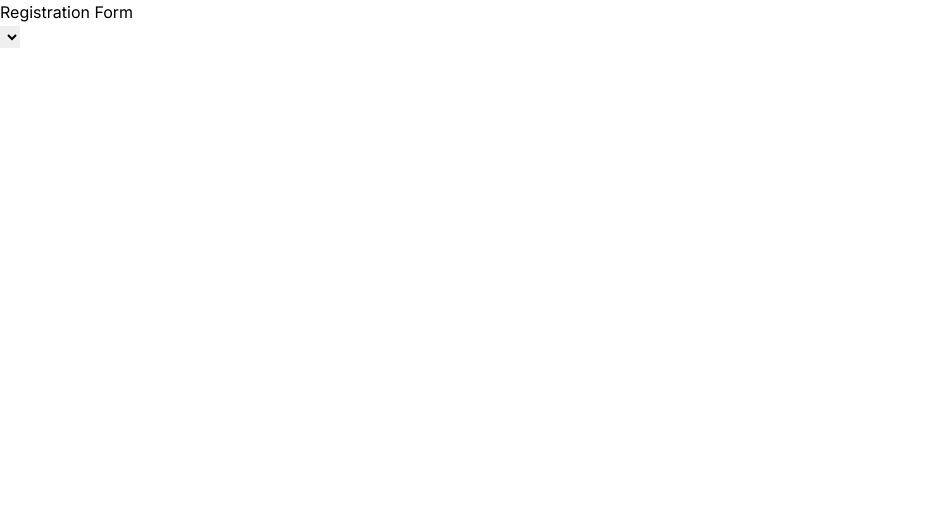
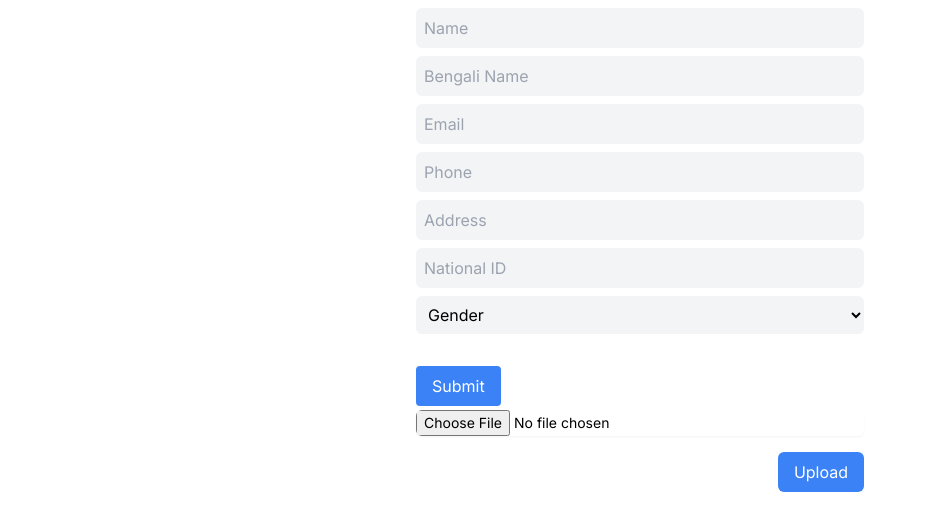
Before and after one commit to zobkazi/MCQChampBD, a Next.js app: page /signup in a window 1280 px wide. Shown: the top 530 px of the page, without its empty margins (0-927 px from the left). Built offline with nearby package versions, Linux system fonts and the light colour scheme.

Commit message:
src/controllers/registration/uploadImg.ts

```diff
--- a/src/app/page.tsx
+++ b/src/app/page.tsx
@@ -1,11 +1,15 @@
-import React from 'react'
+import ImagesUpload from "@/components/forms/registration/ImagesUpload";
+import React from "react";
 
 function Home() {
   return (
     <div>
-      <h1 className="text-3xl font-bold underline m-0 after:text-3xl">Welcome to Job Board</h1>
+      <h1 className="text-3xl font-bold underline m-0 after:text-3xl">
+        Welcome to Job Board
+      </h1>
+      <ImagesUpload />
     </div>
-  )
+  );
 }
 
-export default Home
+export default Home;
--- /dev/null
+++ b/src/components/forms/applyJob/ApplyJob.tsx
@@ -0,0 +1,9 @@
+import React from 'react'
+
+function ApplyJob() {
+  return (
+    <div>ApplyJob</div>
+  )
+}
+
+export default ApplyJob
--- /dev/null
+++ b/src/components/forms/registration/ImagesUpload.tsx
@@ -0,0 +1,73 @@
+"use client";
+import { useState } from "react";
+import axios from "axios";
+
+const ImagesUpload: React.FC = () => {
+  const [file, setFile] = useState<File | null>(null);
+  const [errorMessage, setErrorMessage] = useState<string>("");
+
+  const handleFileChange = (e: React.ChangeEvent<HTMLInputElement>) => {
+    const selectedFile = e.target.files && e.target.files[0];
+    if (selectedFile) {
+      setFile(selectedFile);
+    }
+  };
+
+  const handleSubmit = async (e: React.FormEvent<HTMLFormElement>) => {
+    e.preventDefault();
+
+    if (!file) {
+      setErrorMessage("Please select an image file.");
+      return;
+    }
+
+    const formData = new FormData();
+    formData.append("file", file);
+
+    try {
+      const response = await fetch("http://localhost:4007/auth/upload-img", {
+        method: "POST",
+        body: formData,
+      });
+
+      console.log("Upload successful:", response.status);
+    } catch (error) {
+      console.error("Error uploading image:", error);
+      setErrorMessage("Error uploading image. Please try again.");
+    }
+  };
+
+  return (
+    <div className="container mx-auto px-4">
+      <form
+        onSubmit={handleSubmit}
+        className="max-w-md mx-auto"
+        encType="multipart/form-data"
+      >
+        <div className="mb-4">
+          <input
+            type="file"
+            accept=".jpg, .jpeg"
+            name="file"
+            id="file"
+            onChange={handleFileChange}
+            className="mt-1 focus:ring-indigo-500 focus:border-indigo-500 block w-full shadow-sm sm:text-sm border-gray-300 rounded-md"
+          />
+        </div>
+        <div className="flex justify-end">
+          <button
+            type="submit"
+            className="bg-blue-500 hover:bg-blue-600 text-white py-2 px-4 rounded-md focus:outline-none focus:ring-2 focus:ring-blue-500 focus:ring-offset-2"
+          >
+            Upload
+          </button>
+        </div>
+        {errorMessage && (
+          <p className="text-red-500 mt-2 text-sm">{errorMessage}</p>
+        )}
+      </form>
+    </div>
+  );
+};
+
+export default ImagesUpload;
--- a/src/components/forms/registration/RegistrationForm.tsx
+++ b/src/components/forms/registration/RegistrationForm.tsx
@@ -1,20 +1,198 @@
-'use client';
-import React, { useState } from 'react';
+"use client";
+import { useState } from "react";
+import axios from "axios";
+import ImagesUpload from "./ImagesUpload";
 
+interface FormErrors {
+  name?: string[];
+  bn_name?: string[];
+  email?: string[];
+  phone?: string[];
+  address?: string[];
+  nid?: string[];
+  gender?: string[];
+  file?: string[];
+}
+
+interface FormData {
+  name: string;
+  bn_name: string;
+  email: string;
+  phone: string;
+  address: string;
+  nid: string;
+  gender: string;
+}
 
 const RegistrationForm: React.FC = () => {
+  const [formData, setFormData] = useState<FormData>({
+    name: "",
+    bn_name: "",
+    email: "",
+    phone: "",
+    address: "",
+    nid: "",
+    gender: "",
+  });
 
+  const [errors, setErrors] = useState<FormErrors>({});
+  const [successMessage, setSuccessMessage] = useState<string>("");
+  const [errorMessage, setErrorMessage] = useState<string>("");
 
+  const handleChange = (
+    e: React.ChangeEvent<HTMLInputElement | HTMLSelectElement>
+  ) => {
+    setFormData({ ...formData, [e.target.name]: e.target.value });
+  };
+
+  const handleSubmit = async (e: React.FormEvent<HTMLFormElement>) => {
+    e.preventDefault();
+
+    // Validate form data
+
+    const emptyFields = Object.keys(formData).filter(
+      (key) => !formData[key as keyof typeof formData]
+    );
+    if (emptyFields.length > 0) {
+      const errorObj: any = {};
+      emptyFields.forEach((field) => {
+        errorObj[field] = ["This field is required."];
+      });
+      setErrors(errorObj);
+      return;
+    }
+
+    try {
+      const response = await axios.post(
+        "http://localhost:4007/auth/create-registration",
+        formData
+      );
+      setFormData({
+        name: "",
+        bn_name: "",
+        email: "",
+        phone: "",
+        address: "",
+        nid: "",
+        gender: "",
+      });
+
+      setSuccessMessage("Your registration was successful. Thank you!");
+    } catch (error: any) {
+      setErrorMessage(
+        error.response.data.message ||
+          "Your registration was not successful. Please try again."
+      );
+      setErrors(error.response.data.errors || {});
+    }
+  };
+
+  const inputClass =
+    "mt-2 px-2 py-2 bg-gray-100 rounded-md w-full focus:outline-none focus:ring focus:border-blue-300";
 
   return (
-    <div>
-      <h1>Registration Form</h1>
+    <div className="container mx-auto px-2">
+      <form
+        onSubmit={handleSubmit}
+        className="max-w-md mx-auto"
+        encType="multipart/form-data"
+      >
+        <div className="">
+          <input
+            type="text"
+            name="name"
+            required
+            results={5}
+            placeholder="Name"
+            value={formData.name}
+            onChange={handleChange}
+            className={inputClass}
+          />
+        </div>
 
-      <select>
+        <input
+          type="text"
+          name="bn_name"
+          required
+          placeholder="Bengali Name"
+          value={formData.bn_name}
+          onChange={handleChange}
+          className={inputClass}
+        />
 
-     </select>
+        <input
+          type="email"
+          name="email"
+          required
+          placeholder="Email"
+          value={formData.email}
+          onChange={handleChange}
+          className={inputClass}
+        />
 
+        <input
+          type="text"
+          name="phone"
+          required
+          placeholder="Phone"
+          value={formData.phone}
+          onChange={handleChange}
+          className={inputClass}
+        />
 
+        <input
+          type="text"
+          name="address"
+          required
+          placeholder="Address"
+          value={formData.address}
+          onChange={handleChange}
+          className={inputClass}
+        />
+
+        <input
+          type="text"
+          name="nid"
+          required
+          placeholder="National ID"
+          value={formData.nid}
+          onChange={handleChange}
+          className={inputClass}
+        />
+
+        <div className="mb-4">
+          <select
+            id="gender"
+            name="gender"
+            onChange={handleChange}
+            value={formData.gender}
+            className={inputClass}
+            required
+          >
+            <option value="">Gender</option>
+            <option value="male">Male</option>
+            <option value="female">Female</option>
+            <option value="other">Other</option>
+          </select>
+        </div>
+
+        <button
+          type="submit"
+          className="bg-blue-500 text-white px-4 py-2 rounded mt-4 justify-center items-center m-auto"
+        >
+          Submit
+        </button>
+        {successMessage && (
+          <p className="mt-4 text-green-500 text-3xl">{successMessage}</p>
+        )}
+        {errorMessage && (
+          <p className="mt-4 text-red-500 text-3xl">{errorMessage}</p>
+        )}
+      </form>
+
+      <div>
+        <ImagesUpload />
+      </div>
     </div>
   );
 };
--- a/src/components/forms/registration/getDivisions.tsx
+++ b/src/components/forms/registration/getDivisions.tsx
@@ -71,7 +71,11 @@ const GetDivisions: React.FC = () => {
           {
             selectedDivision && (
                   <div>
-                    <p>Selected Division: {selectedDivision}</p>
+            {
+              divisions.filter((division) => division._id === selectedDivision).map((division) => (
+                <><div key={division._id}></div><h2>{division.name}</h2><p>{division.description}</p></>
+              ))
+                   }
               </div>
             )
           }
```
